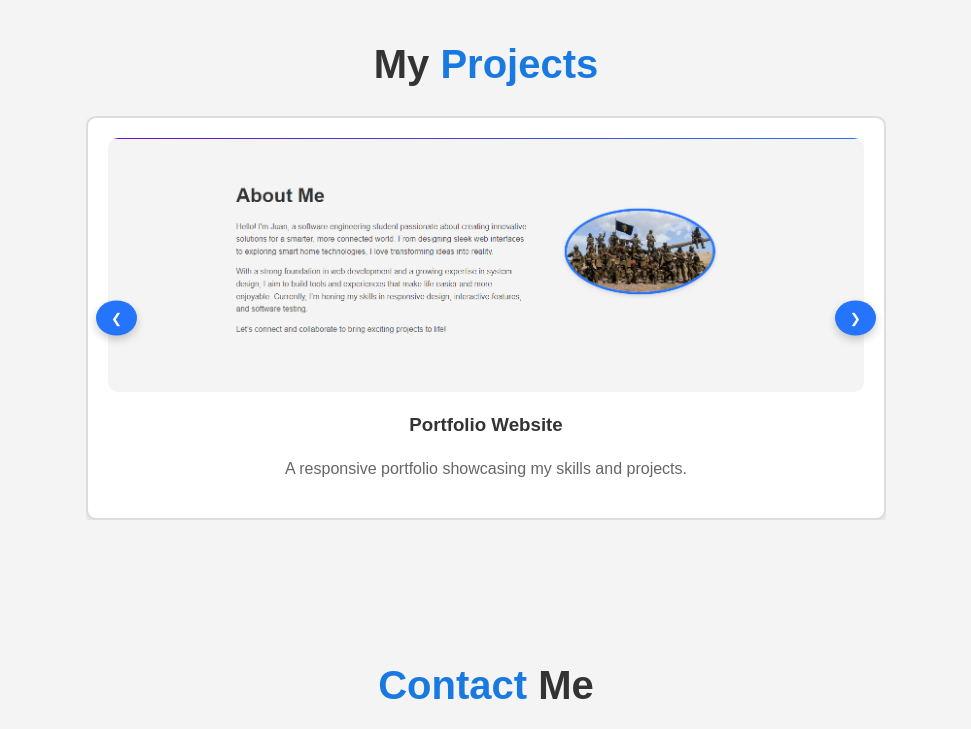
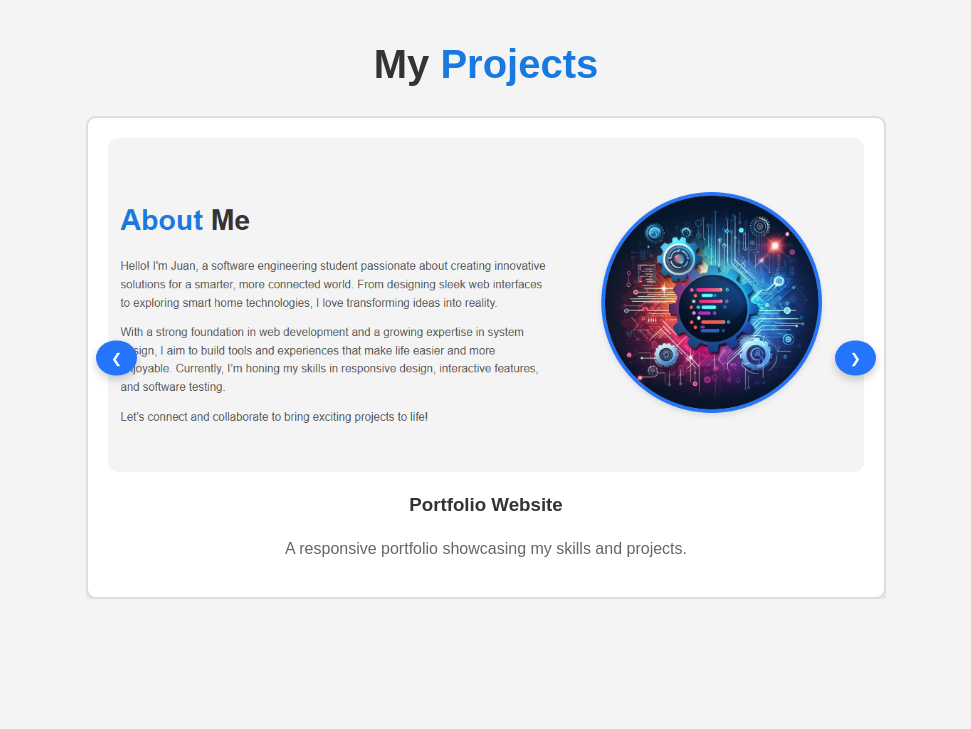
Before and after one commit to Juan551-glitch/Portfolio, a plain HTML site: page index.html in a window 1280 px wide. Shown: the part 2460-3189 px from the top of the page, without its empty margins (154-1125 px from the left). Drawn offline with Linux system fonts and the light colour scheme.

Commit message:
Changes to images

```diff
--- a/index.html
+++ b/index.html
@@ -104,7 +104,7 @@
         <div class="slideshow-container">
             <!-- Project 1 -->
             <div class="slide">
-                <img src="project-portfolio.png" alt="Project 1">
+                <img src="portfolio-project.png" alt="Project 1">
                 <h3>Portfolio Website</h3>
                 <p>A responsive portfolio showcasing my skills and projects.</p>
             </div>
```
Also changed, not shown: portfolio-project.png (added).
